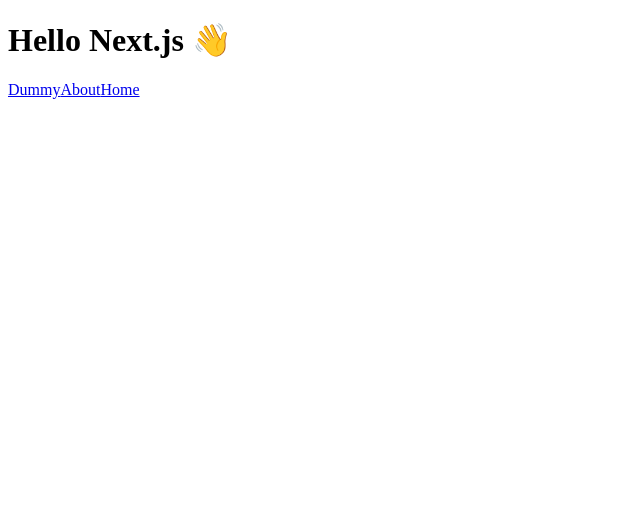
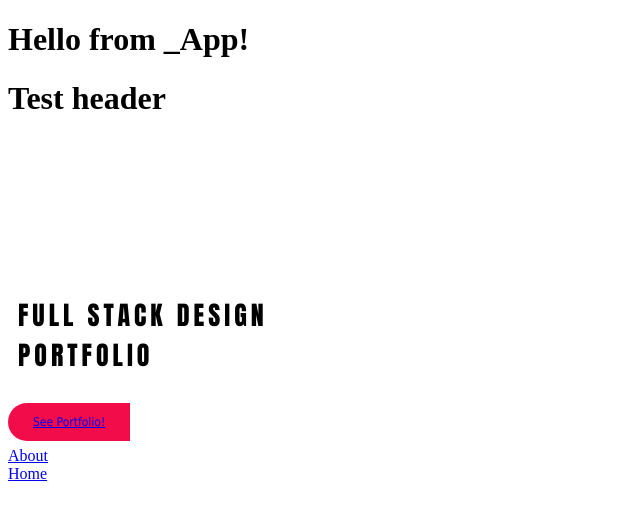
Before and after one commit to MikePreston17/michaelpreston.tech, a Next.js app: page / in a window 1280 px wide. Shown: the top 520 px of the page, without its empty margins (0-640 px from the left). Built offline with nearby package versions, Linux system fonts and the light colour scheme; no server answers.

Commit message:
Restored Project Entries loading

```diff
--- a/components/index.js
+++ b/components/index.js
@@ -1,9 +1,10 @@
 import StrongLink from './StrongLink'
 import ZeitCard from './ZeitCard'
 import ZeitContainer from './ZeitContainer'
+import EntryList from './EntryList'
 
 export {
     ZeitCard,
     ZeitContainer,
-
+    EntryList,
 }
--- /dev/null
+++ b/hooks/useProjects.js
@@ -0,0 +1,40 @@
+import React, { useContext, createContext, useState, useEffect } from 'react'
+export const EntryContext = React.createContext()
+const apiKey = process.env.AIRTABLE_API_KEY;
+const baseId = process.env.AIRTABLE_RESUME_BASE;
+
+const projectContext = createContext();
+
+export const useProjects = () => useContext(projectContext);
+
+export function ProvideProjects({ children }) {
+    const projects = useProjectsProvider();
+    return <projectContext.Provider value={projects}>{children}</projectContext.Provider>
+}
+
+function useProjectsProvider() {
+    console.log('init provider()')
+    const [projects, setProjects] = useState([])
+    const baseName = 'Projects'
+    const apiQuery = `https://api.airtable.com/v0/${baseId}/${baseName}?api_key=${apiKey}`;
+
+    if (!apiKey || !baseId)
+        console.warn('Invalid api keys, could not fetch any Airtable data');
+
+    const fetchProjects = async () => {
+        console.log('Fetching projects...')
+        const call = await fetch(apiQuery);
+        const data = await call.json();
+        console.log('data.records.projects :>> ', data.records);
+        setProjects(data.records)
+    }
+
+    // Initialize here
+    useEffect(() => {
+        fetchProjects();
+    }, []);
+
+    // Pass back any results you want
+    return projects
+
+}
--- a/package.json
+++ b/package.json
@@ -13,16 +13,17 @@
   "dependencies": {
     "@material-ui/core": "^4.10.2",
     "@types/react-router-dom": "^5.1.5",
+    "@zeit/next-css": "^1.0.1",
+    "@zeit/next-typescript": "^1.1.1",
     "airtable": "^0.8.1",
     "babel-plugin-module-resolver": "^4.0.0",
     "clipboard": "^2.0.6",
     "dotenv": "^8.2.0",
     "next": "^9.4.4",
-    "@zeit/next-typescript": "^1.1.1",
-    "@zeit/next-css": "^1.0.1",
     "react": "^16.12.0",
     "react-dom": "^16.12.0",
     "react-perfect-scrollbar": "^1.5.3",
+    "react-router-dom": "^5.2.0",
     "reactstrap": "^8.4.1",
     "serve": "^11.2.0"
   },
--- a/pages/_app.js
+++ b/pages/_app.js
@@ -1,77 +1,16 @@
 import React from 'react'
-import Layout from './layout';
-import Link from 'next/link'
+import App from 'next/app'
+import { ProvideProjects } from '../hooks/useProjects'
 
-const App = () => {
+const CustomApp = (props) => {
+
+    let { Component, pageProps } = props
     return (
-        <div>
-            <Layout />
-            <style jsx>{`
-            #logo {
-                margin-top: -180px;
-                position: absolute;
-                top: 0;
-                left: 0;
-                color: white;
-                font-size: 120%;
-                font-family: 'Monda';
-            }
-
-            .hero h1 {
-                margin: 10px;
-            }
-
-            .hero h1 {
-                margin-top: 178px;
-                text-transform: uppercase;
-                font-family: Impact, Haettenschweiler, 'Arial Narrow Bold', sans-serif;
-                font-size: 26px;
-                letter-spacing: 4px;
-                color: white;
-                z-index: -50;
-            }
-
-            .button {
-                font-family: Tahoma;
-                font-weight: normal;
-                font-size: 12px;
-                margin-top: 40px;
-            }
-
-            .btn1:hover {
-                text-decoration: none;
-                color: white;
-            }
-
-            .btn2:hover {
-                text-decoration: none;
-                color: black;
-            }
-
-            .btn1 {
-                padding: 12px 25px;
-                background: #f20c4a;
-                text-decoration: none;
-                color: white;
-                border-top-left-radius: 20px;
-                border-bottom-left-radius: 20px;
-
-            }
-
-            .btn2 {
-                padding: 12px 25px;
-                background: #f4f6f8;
-                text-decoration: none;
-                color: #000;
-                border-top-right-radius: 20px;
-                border-bottom-right-radius: 20px;
-
-            }
-
-            `}
-            </style>
-        </div>
+        <ProvideProjects>
+            <h1>Hello from _App!</h1>
+            <Component {...pageProps} />
+        </ProvideProjects>
     )
 }
 
-export default App;
+export default CustomApp;
--- a/pages/index.js
+++ b/pages/index.js
@@ -1,17 +1,30 @@
-import EntryContextProvider from '../contexts/EntryContext'
+import EntryContextProvider, { EntryContext } from '../contexts/EntryContext'
 import PerfectScrollbar from 'react-perfect-scrollbar'
+import Landing from './landing'
+import Link from 'next/link'
+import Head from 'next/head'
+import Layout from './layout'
 
-import Landing from './landing'
+const App = () => {
+  return (
 
-import Link from 'next/link'
+    <div title="TPOT Toolbox" className="container">
+      <main>
 
-const Index = () => {
-  return (
-    <EntryContextProvider>
-      <PerfectScrollbar>
-      </PerfectScrollbar>
-    </EntryContextProvider>
+        <h1>Test header</h1>
+
+        <Layout />
+      </main>
+    </div>
+
   )
 }
 
-export default Index
+export default App
+
+    // <EntryContextProvider>
+
+    // <PerfectScrollbar>
+    // <Layout />
+    // </PerfectScrollbar>
+    // </EntryContextProvider>
--- a/pages/landing/index.js
+++ b/pages/landing/index.js
@@ -1,12 +1,11 @@
 import React from 'react'
-import Link from '@material-ui/core'
+import { Link as ReactLink } from 'react-router-dom'
+import Link from 'next/link'
 const linkedInUrl = 'https://www.linkedin.com/in/michael-n-preston/'
 import { ZeitLinkButton, ButtonLink } from '../../components/ZeitLinkButton'
 import { Chip } from '@material-ui/core'
 
 const Landing = (props) => {
-
-    const title = "Title "
 
     return (
         <>
@@ -16,9 +15,29 @@
                     Full Stack Design <br></br> <span> PORTFOLIO</span>
                 </h1>
 
+                <div className="button">
+                    <span className="btn1">
+                        <Link
+                            href="/projects"
+                        >
+                            <a>See Portfolio!</a>
+                        </Link>
+                    </span>
+                    {/* Use a special Nextjs link that can route externally */}
+                    {/* <ReactLink >
+                        <a href="https://www.linkedin.com/in/michael-n-preston/"
+                            className="btn2">Connect with me on LinkedIn!</a>
+                    </ReactLink> */}
+                </div>
             </section>
             <style jsx>
                 {`
+            span: {
+                fontSize: "65px",
+                "letter-spacing": "2px",
+                "font-family": "Impact, Haettenschweiler, 'Arial Narrow Bold', sans-serif"
+            }
+
             #logo {
                 margin-top: -180px;
                 position: absolute;
--- a/pages/layout.js
+++ b/pages/layout.js
@@ -2,49 +2,93 @@
 import { ZeitCard, ZeitContainer } from '../components'
 import Routes from '../constants/routes'
 import Link from 'next/link'
+import Landing from './landing'
 
 const Layout = () => {
     return (
         <Box height="100%"
             alignItems="center"
         >
-            <h1>Hello Next.js 👋</h1>
+            {/* Navbar here */}
             <Box
                 height="100%"
                 alignItems="center"
             >
-
-                <Link href="/dummy">
-                    <a>Dummy</a>
-                </Link>
+                <Landing />
+                <br />
                 <Link href="/about">
                     <a>About</a>
                 </Link>
-                <Link href="/">
+                <br />
+                <Link href="/landing">
                     <a>Home</a>
                 </Link>
 
             </Box>
-            {/* <ZeitContainer>
-                <ZeitCard
-                    url={Routes.ABOUT}
-                    // title={Routes["ABOUT"]}
-                    title="About"
-                />
-            </ZeitContainer> */}
-            {/* <ZeitContainer>
-                <ZeitCard
-                    url="/"
-                    title="Home"
-                />
-            </ZeitContainer>
-            <ZeitContainer>
-                <ZeitCard
-                    url="/"
-                    title="Home"
-                />
-            </ZeitContainer> */}
+            <style jsx>{`
+            #logo {
+                margin-top: -180px;
+                position: absolute;
+                top: 0;
+                left: 0;
+                color: white;
+                font-size: 120%;
+                font-family: 'Monda';
+            }
 
+            .hero h1 {
+                margin: 10px;
+            }
+
+            .hero h1 {
+                margin-top: 178px;
+                text-transform: uppercase;
+                font-family: Impact, Haettenschweiler, 'Arial Narrow Bold', sans-serif;
+                font-size: 26px;
+                letter-spacing: 4px;
+                color: white;
+                z-index: -50;
+            }
+
+            .button {
+                font-family: Tahoma;
+                font-weight: normal;
+                font-size: 12px;
+                margin-top: 40px;
+            }
+
+            .btn1:hover {
+                text-decoration: none;
+                color: white;
+            }
+
+            .btn2:hover {
+                text-decoration: none;
+                color: black;
+            }
+
+            .btn1 {
+                padding: 12px 25px;
+                background: #f20c4a;
+                text-decoration: none;
+                color: white;
+                border-top-left-radius: 20px;
+                border-bottom-left-radius: 20px;
+
+            }
+
+            .btn2 {
+                padding: 12px 25px;
+                background: #f4f6f8;
+                text-decoration: none;
+                color: #000;
+                border-top-right-radius: 20px;
+                border-bottom-right-radius: 20px;
+
+            }
+
+            `}
+            </style>
         </Box>
     )
 }
```
Also changed, not shown: pages/_error.js (added, +19 -0 lines), pages/projects/index.js (+31 -16 lines), tsconfig.json (line endings or trailing spaces), 1 other file (tests, documents, lock files or other folders).
